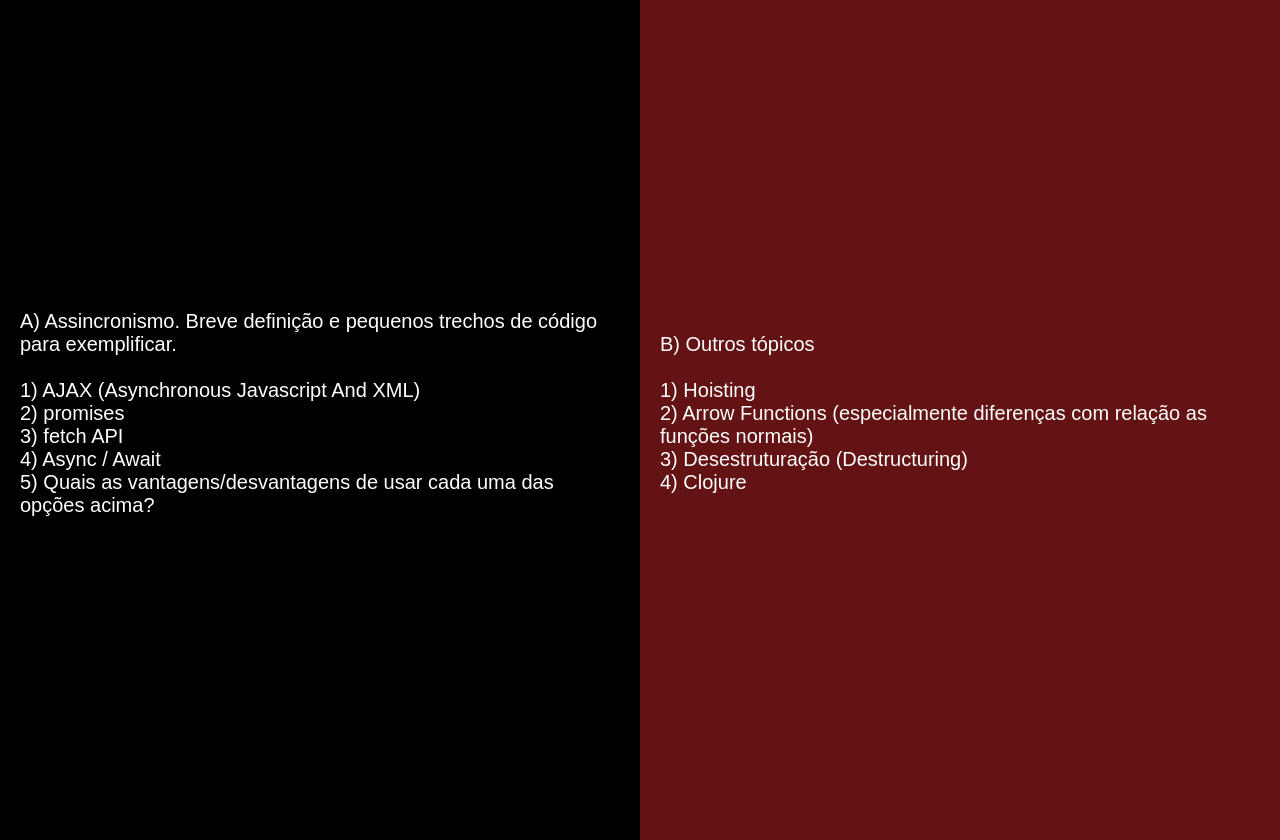
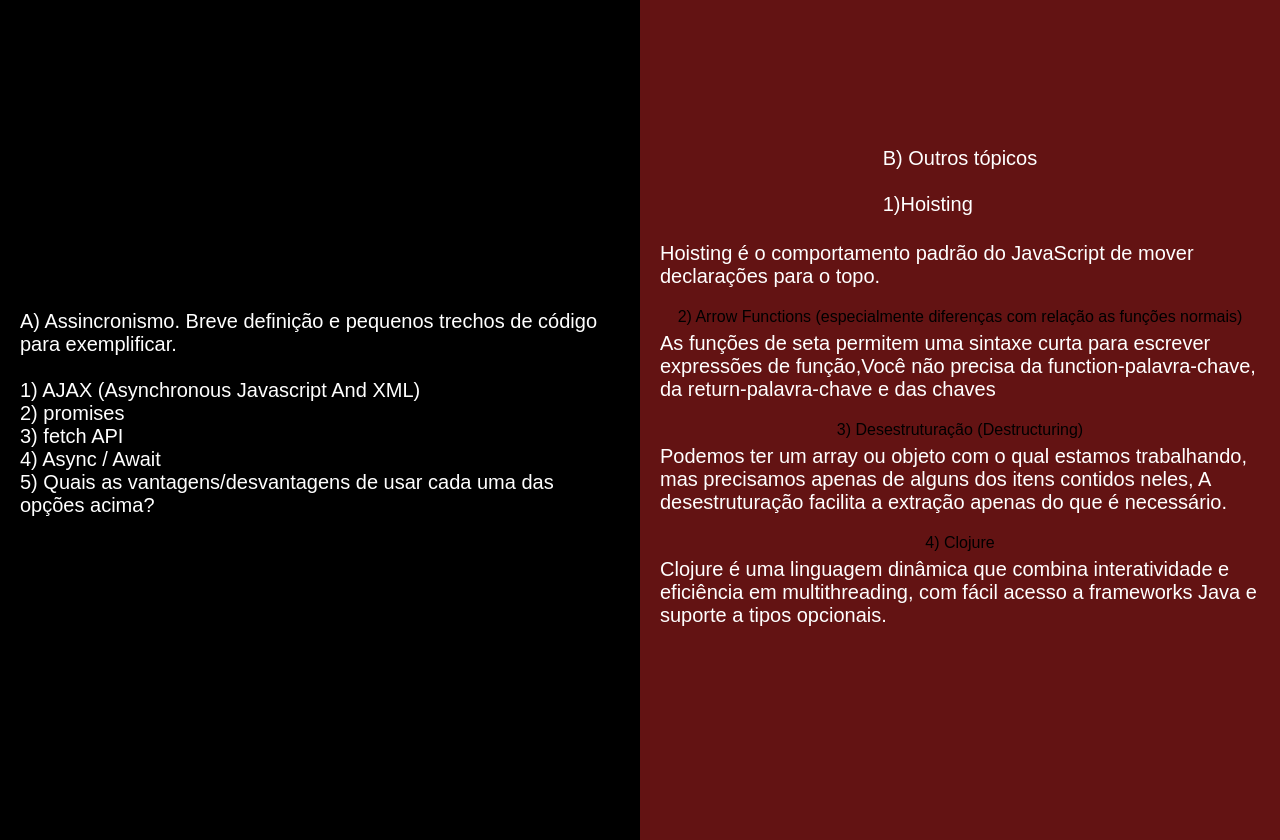
Before and after one commit to alesa013/trabalho_lpw, a plain HTML site: page index2.html in a window 1280 px wide. Drawn offline with Linux system fonts and the light colour scheme; a web font is replaced by a local one.

Commit message:
Update index2.html

```diff
--- a/index2.html
+++ b/index2.html
@@ -21,12 +21,14 @@
 </div>
 
 <div class="right"> <!---lado direito-->
-    <p>B) Outros tópicos<br>
+     <p>B) Outros tópicos<br>
         <br>
-        1) Hoisting<br>
-        2) Arrow Functions (especialmente diferenças com relação as funções normais)<br>
-        3) Desestruturação (Destructuring)<br>
-        4) Clojure<br>
+        1)Hoisting<br><P>Hoisting é o comportamento padrão do JavaScript de mover declarações para o topo.</P>
+        2) Arrow Functions (especialmente diferenças com relação as funções normais)<br><P>As funções de seta permitem uma sintaxe curta para escrever expressões de função,Você não precisa da function-palavra-chave, da return-palavra-chave e das chaves</P>
+
+        3) Desestruturação (Destructuring)<br><P>Podemos ter um array ou objeto com o qual estamos trabalhando, mas precisamos apenas de alguns dos itens contidos neles, A desestruturação facilita a extração apenas do que é necessário.</P>
+        4) Clojure<br><P>Clojure é uma linguagem dinâmica que combina interatividade e eficiência em multithreading, com fácil acesso a frameworks Java e suporte a tipos opcionais.</P>
+    </p>
     </p>
 </div>
 </div>
```
